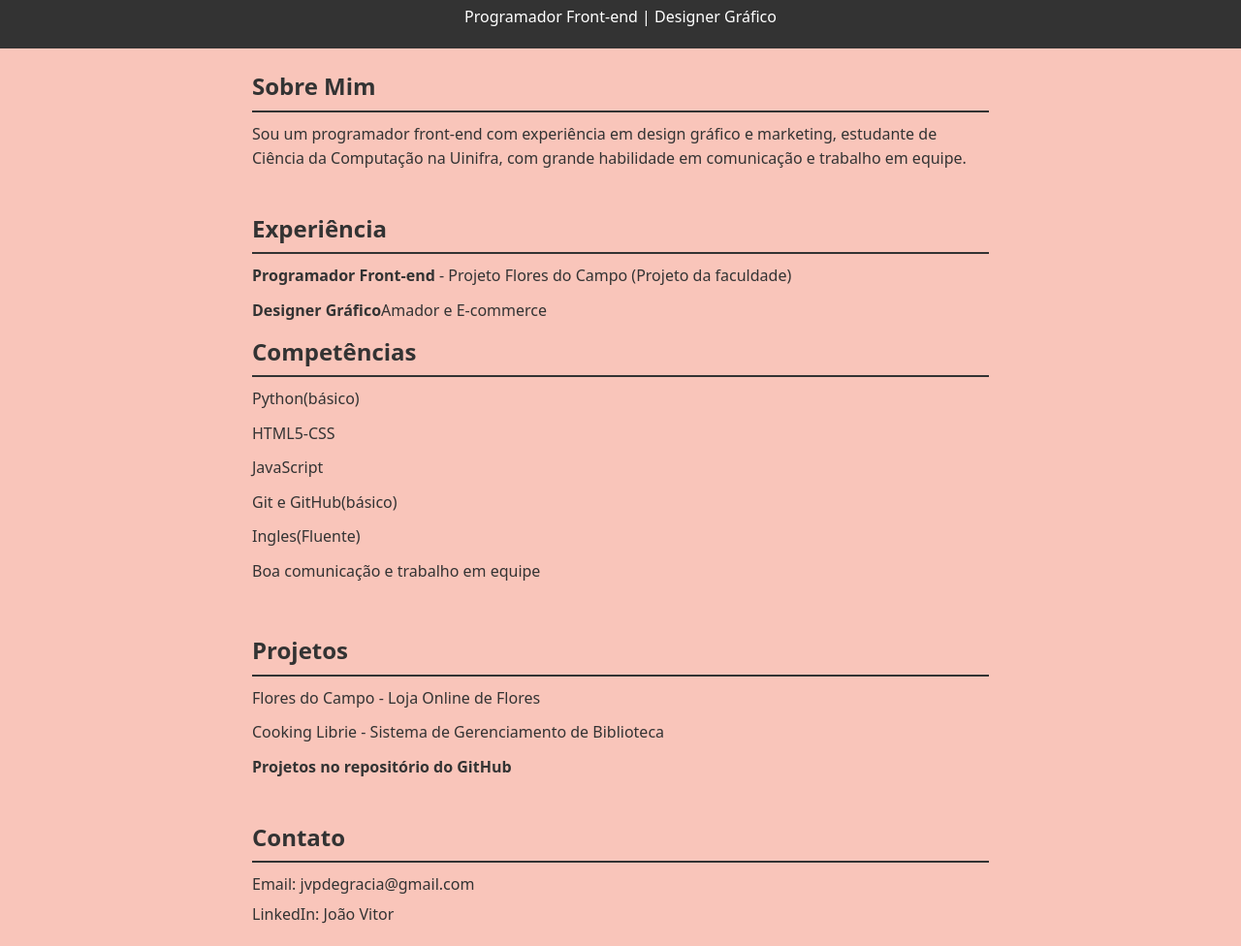
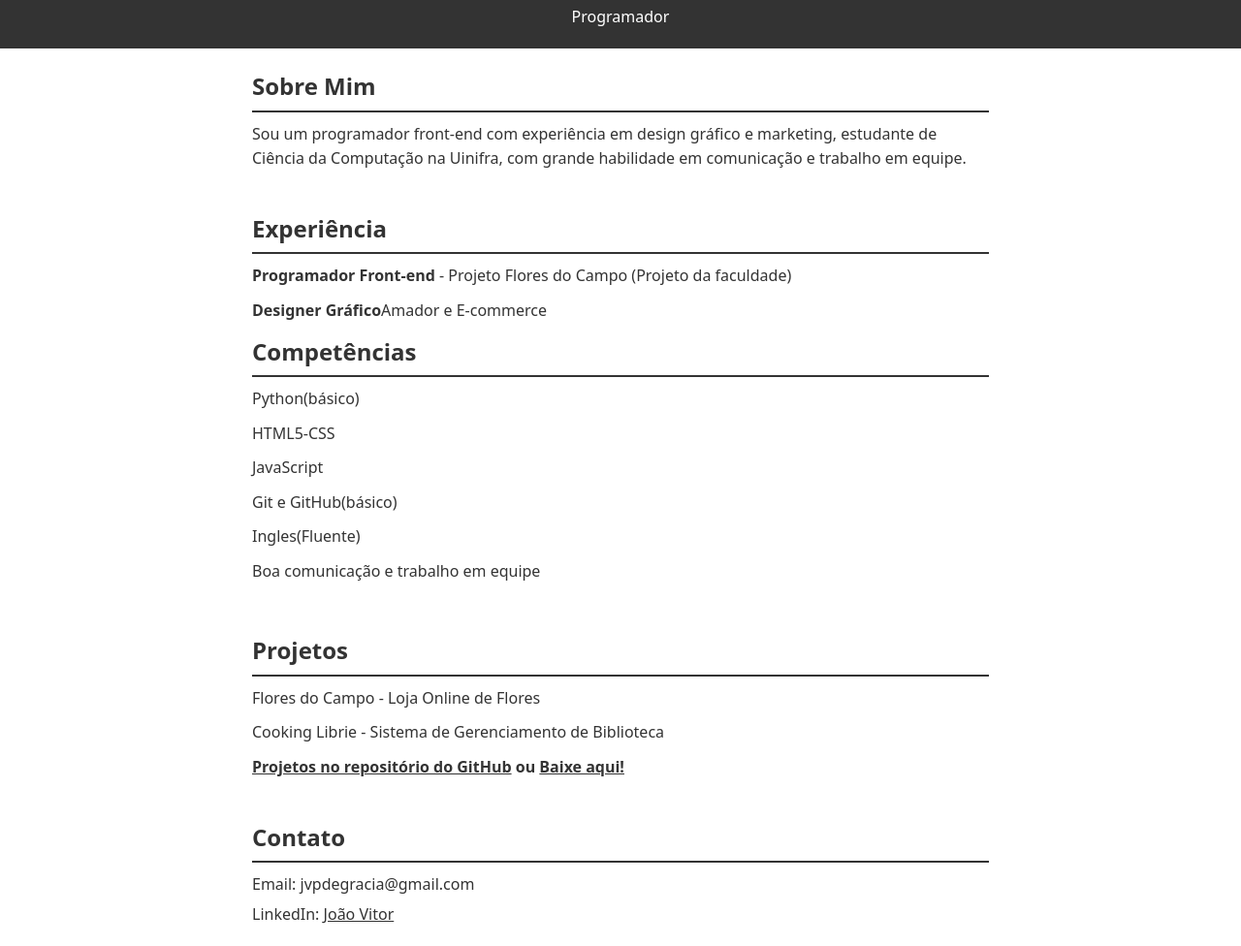
Before and after one commit to Joaovbrr/Portf-lio, a plain HTML site: page index.html in a window 1280 px wide. Shown: the part 584-1560 px from the top of the page at 97% size. Drawn offline with Linux system fonts and the light colour scheme.

Commit message:
Atualizaçoes

```diff
--- a/index.html
+++ b/index.html
@@ -10,7 +10,7 @@
     <header>
         <h1>João Vitor</h1>
         <img src="WhatsApp Image 2024-05-15 at 10.40.50 (1).jpeg">
-        <p>Programador Front-end | Designer Gráfico</p>
+        <p>Programador</p>
     </header>
 
     <section id="sobre">
@@ -41,6 +41,8 @@
             <li>Flores do Campo - Loja Online de Flores</li>
             <li>Cooking Librie - Sistema de Gerenciamento de Biblioteca</li>
             <strong><a href="https://github.com/Joaovbrr?tab=repositories">Projetos no repositório do GitHub</a></strong>
+            <strong>ou</strong>
+            <strong><a href="./Projetos.rar" download>Baixe aqui!</a></strong>
         </ul>
     </section>
 
--- a/styles.css
+++ b/styles.css
@@ -6,7 +6,7 @@
 }
 
 body {
-    background-color: #F9C5BA;
+    background-color: white;
     color: #333;
     line-height: 1.6;
 }
@@ -59,6 +59,7 @@ a{
     color: #333;
     cursor: pointer;
     transition: color 0.5s ease, transform 0.3s ease;
+    text-decoration: underline;
 }
 
 a:hover{
```
Also changed, not shown: 1 other file.
